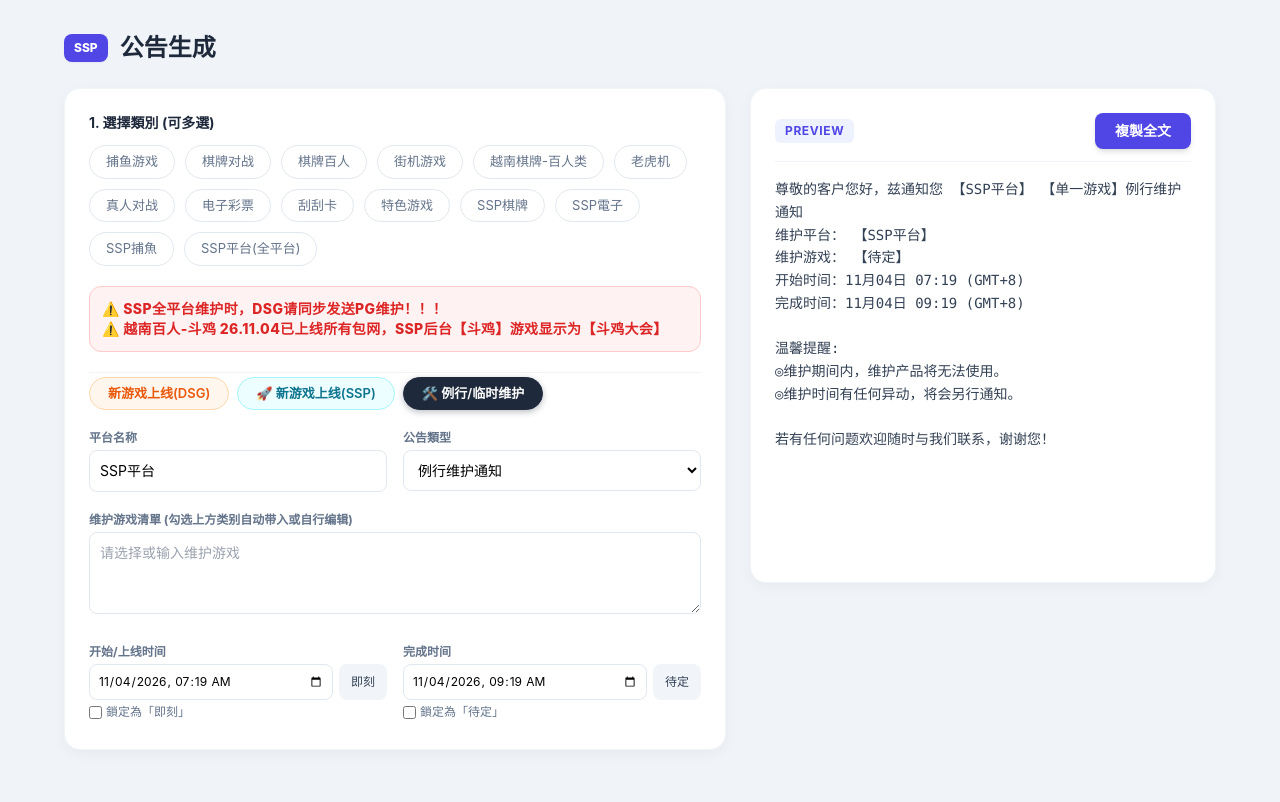
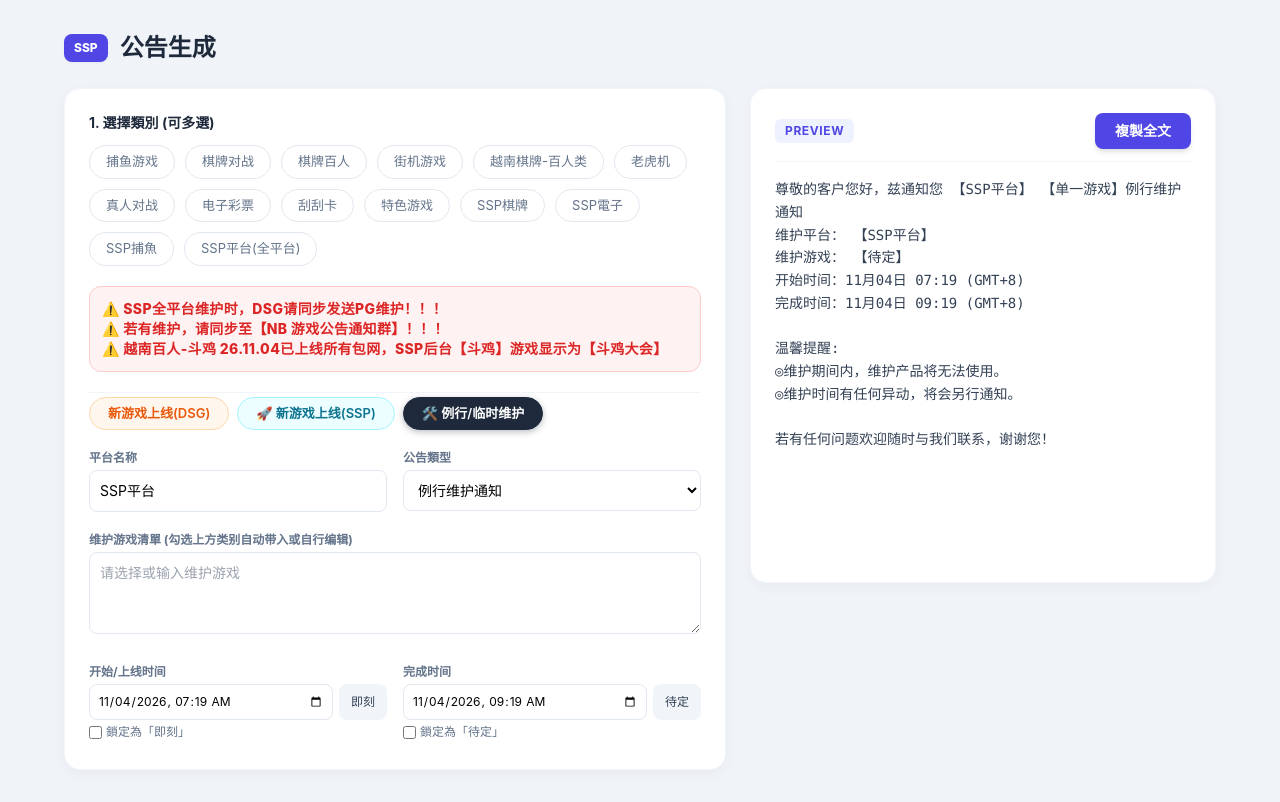
Before and after one commit to 4c5qzpmwgh-del/SSP_announcement, a plain HTML site: page index.html in a window 1280 px wide. Drawn offline with nearby package versions, Linux system fonts and the light colour scheme.

Commit message:
Update index.html

```diff
--- a/index.html
+++ b/index.html
@@ -68,6 +68,8 @@
                     <div class="p-3 bg-red-50 border border-red-200 rounded-xl flex items-center gap-2">
                         <span class="text-red-600 font-extrabold text-sm tracking-wide">
                             ⚠️ SSP全平台维护时，DSG请同步发送PG维护！！！
+                        <br><span class="text-red-600 font-extrabold text-sm tracking-wide">
+                            ⚠️ 若有维护，请同步至【NB 游戏公告通知群】！！！
                         <br><span class="text-red-600 font-extrabold text-sm tracking-wide">
                             ⚠️ 越南百人-斗鸡 26.11.04已上线所有包网，SSP后台【斗鸡】游戏显示为【斗鸡大会】
                         </span>
```
